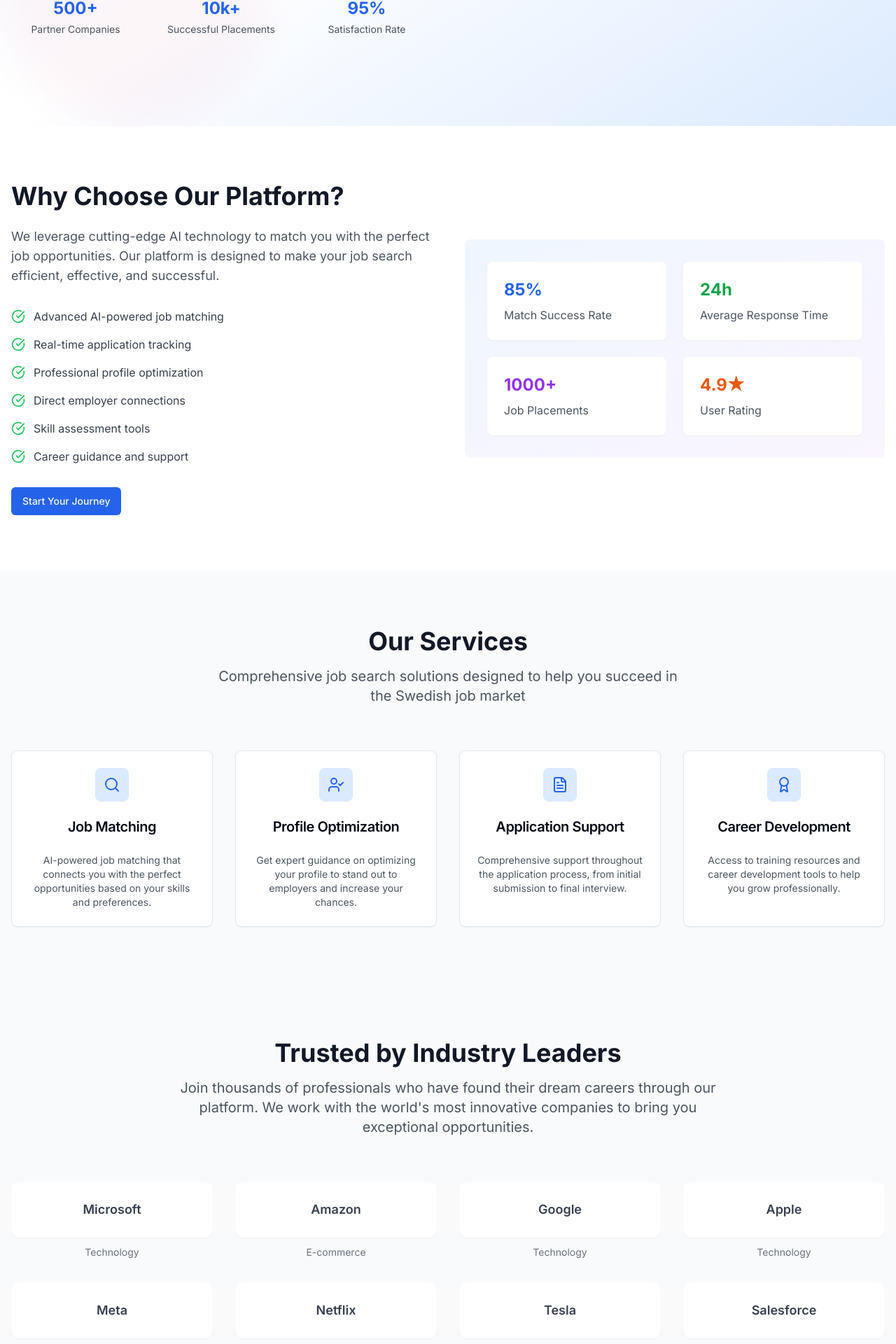
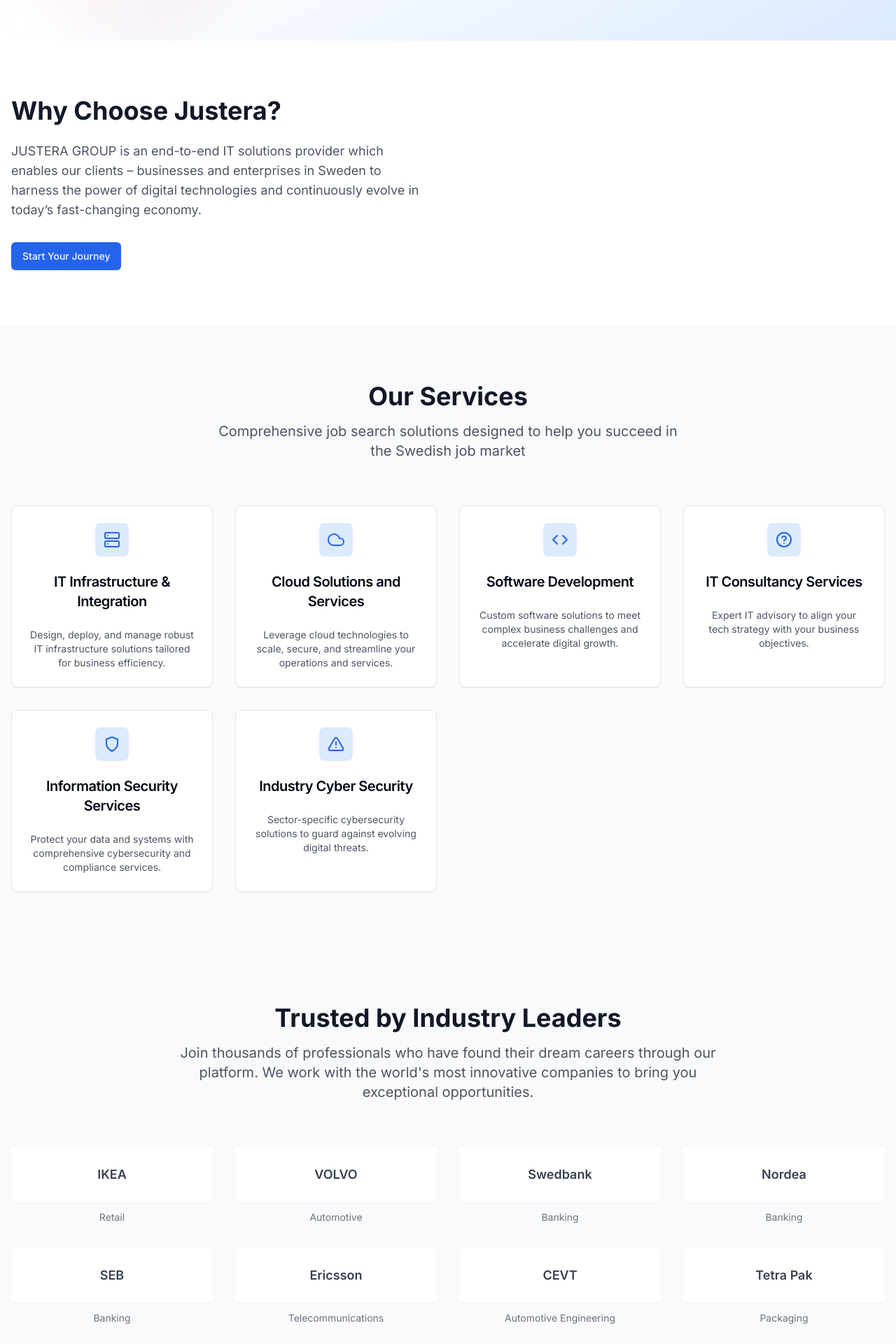
Before and after one commit to siddu666/job-flow-applicant-view, a Next.js app: page / in a window 1280 px wide. Shown: the part 732-2652 px from the top of the page at 70% size. Built offline with nearby package versions, Linux system fonts and the light colour scheme.

Commit message:
fix the hardcoded text data

```diff
--- a/package.json
+++ b/package.json
@@ -52,6 +52,7 @@
     "react": "^18.3.1",
     "react-day-picker": "^8.10.1",
     "react-dom": "^18.3.1",
+    "react-feather": "^2.0.10",
     "react-hook-form": "^7.53.0",
     "react-resizable-panels": "^2.1.3",
     "recharts": "^2.12.7",
--- a/src/components/layout/navigation.tsx
+++ b/src/components/layout/navigation.tsx
@@ -37,7 +37,7 @@ export function Navigation() {
                 Justera Group
               </div>
               <div className="text-sm text-gray-600 font-medium">
-                Career Platform
+                Rasing Arc
               </div>
             </div>
           </Link>
--- a/src/components/sections/about-section.tsx
+++ b/src/components/sections/about-section.tsx
@@ -6,13 +6,9 @@ import { CheckCircle } from 'lucide-react'
 import Link from 'next/link'
 
 export function AboutSection() {
-  const features = [
-    'Advanced AI-powered job matching',
-    'Real-time application tracking',
-    'Professional profile optimization',
-    'Direct employer connections',
-    'Skill assessment tools',
-    'Career guidance and support'
+  const features: string[] = [
+    //'Professional profile optimization',
+    //'Career guidance and support'
   ]
 
   return (
@@ -21,11 +17,10 @@ export function AboutSection() {
         <div className="grid grid-cols-1 lg:grid-cols-2 gap-12 items-center">
           <div>
             <h2 className="text-4xl font-bold text-gray-900 mb-6">
-              Why Choose Our Platform?
+              Why Choose Justera?
             </h2>
             <p className="text-lg text-gray-600 mb-8">
-              We leverage cutting-edge AI technology to match you with the perfect job opportunities.
-              Our platform is designed to make your job search efficient, effective, and successful.
+              JUSTERA GROUP is an end-to-end IT solutions provider which enables our clients – businesses and enterprises in Sweden to harness the power of digital technologies and continuously evolve in today’s fast-changing economy.
             </p>
 
             <div className="space-y-4 mb-8">
@@ -44,28 +39,6 @@ export function AboutSection() {
             </Link>
           </div>
 
-          <div className="relative">
-            <div className="bg-gradient-to-br from-blue-50 to-purple-50 rounded-lg p-8">
-              <div className="grid grid-cols-2 gap-6">
-                <div className="bg-white rounded-lg p-6 shadow-sm">
-                  <h3 className="text-2xl font-bold text-blue-600 mb-2">85%</h3>
-                  <p className="text-gray-600">Match Success Rate</p>
-                </div>
-                <div className="bg-white rounded-lg p-6 shadow-sm">
-                  <h3 className="text-2xl font-bold text-green-600 mb-2">24h</h3>
-                  <p className="text-gray-600">Average Response Time</p>
-                </div>
-                <div className="bg-white rounded-lg p-6 shadow-sm">
-                  <h3 className="text-2xl font-bold text-purple-600 mb-2">1000+</h3>
-                  <p className="text-gray-600">Job Placements</p>
-                </div>
-                <div className="bg-white rounded-lg p-6 shadow-sm">
-                  <h3 className="text-2xl font-bold text-orange-600 mb-2">4.9★</h3>
-                  <p className="text-gray-600">User Rating</p>
-                </div>
-              </div>
-            </div>
-          </div>
         </div>
       </div>
     </section>
--- a/src/components/sections/clients-section.tsx
+++ b/src/components/sections/clients-section.tsx
@@ -1,15 +1,15 @@
 
 export function ClientsSection() {
   const partners = [
-    { name: 'Microsoft', category: 'Technology' },
-    { name: 'Amazon', category: 'E-commerce' },
-    { name: 'Google', category: 'Technology' },
-    { name: 'Apple', category: 'Technology' },
-    { name: 'Meta', category: 'Social Media' },
-    { name: 'Netflix', category: 'Entertainment' },
-    { name: 'Tesla', category: 'Automotive' },
-    { name: 'Salesforce', category: 'CRM' }
-  ]
+    { name: 'IKEA', category: 'Retail' },
+    { name: 'VOLVO', category: 'Automotive' },
+    { name: 'Swedbank', category: 'Banking' },
+    { name: 'Nordea', category: 'Banking' },
+    { name: 'SEB', category: 'Banking' },
+    { name: 'Ericsson', category: 'Telecommunications' },
+    { name: 'CEVT', category: 'Automotive Engineering' },
+    { name: 'Tetra Pak', category: 'Packaging' }
+  ];
 
   return (
     <section className="py-20 bg-gray-50">
@@ -33,20 +33,6 @@ export function ClientsSection() {
           ))}
         </div>
 
-        <div className="bg-white rounded-2xl shadow-lg p-8 max-w-4xl mx-auto">
-          <div className="grid grid-cols-1 md:grid-cols-3 gap-8 text-center">
-            <div>
-              <div className="text-3xl font-bold text-blue-600 mb-2">10,000+</div>
-              <div className="text-gray-600">Successful Placements</div>
-            </div>
-            <div>
-              <div className="text-3xl font-bold text-blue-600 mb-2">500+</div>
-              <div className="text-gray-600">Partner Companies</div>
-            </div>
-            <div className="text-3xl font-bold text-blue-600 mb-2">95%</div>
-            <div className="text-gray-600">Client Satisfaction</div>
-          </div>
-        </div>
       </div>
     </section>
   )
--- a/src/components/sections/contact-section.tsx
+++ b/src/components/sections/contact-section.tsx
@@ -26,11 +26,11 @@ export function ContactSection() {
               <div className="space-y-4">
                 <div className="flex items-center">
                   <Mail className="h-5 w-5 text-blue-600 mr-3" />
-                  <span className="text-gray-700">support@jobflow.se</span>
+                  <span className="text-gray-700">hrteam@justeragroup.com</span>
                 </div>
                 <div className="flex items-center">
                   <Phone className="h-5 w-5 text-blue-600 mr-3" />
-                  <span className="text-gray-700">+46 8 123 456 78</span>
+                  <span className="text-gray-700">+46769624470</span>
                 </div>
                 <div className="flex items-center">
                   <MapPin className="h-5 w-5 text-blue-600 mr-3" />
@@ -42,15 +42,14 @@ export function ContactSection() {
             <div>
               <h4 className="text-lg font-semibold text-gray-900 mb-4">Office Hours</h4>
               <div className="space-y-2 text-gray-600">
-                <p>Monday - Friday: 9:00 AM - 6:00 PM</p>
-                <p>Saturday: 10:00 AM - 4:00 PM</p>
+                <p>Monday - Friday: 8:00 AM - 5:00 PM</p>
                 <p>Sunday: Closed</p>
               </div>
             </div>
           </div>
 
           {/* Contact Form */}
-          <Card>
+          {/* <Card>
             <CardHeader>
               <CardTitle>Send us a Message</CardTitle>
             </CardHeader>
@@ -85,7 +84,7 @@ export function ContactSection() {
                 Send Message
               </Button>
             </CardContent>
-          </Card>
+          </Card>*/}
         </div>
       </div>
     </section>
--- a/src/components/sections/hero-section.tsx
+++ b/src/components/sections/hero-section.tsx
@@ -32,8 +32,7 @@ export function HeroSection() {
             </h1>
 
             <p className="text-xl text-gray-600 mb-8 max-w-2xl leading-relaxed">
-              Connect with world-class opportunities through our executive search and professional
-              recruitment platform. Your next career milestone starts here.
+              Connect with world-class opportunities. Your next career milestone starts here.
             </p>
 
             <div className="flex flex-col sm:flex-row gap-4 mb-12">
@@ -55,22 +54,6 @@ export function HeroSection() {
                   Browse Opportunities
                 </Button>
               </Link>
-            </div>
-
-            {/* Stats */}
-            <div className="grid grid-cols-3 gap-6 pt-8 border-t border-gray-200">
-              <div className="text-center">
-                <div className="text-2xl font-bold text-blue-600 mb-1">500+</div>
-                <div className="text-sm text-gray-600">Partner Companies</div>
-              </div>
-              <div className="text-center">
-                <div className="text-2xl font-bold text-blue-600 mb-1">10k+</div>
-                <div className="text-sm text-gray-600">Successful Placements</div>
-              </div>
-              <div className="text-center">
-                <div className="text-2xl font-bold text-blue-600 mb-1">95%</div>
-                <div className="text-sm text-gray-600">Satisfaction Rate</div>
-              </div>
             </div>
           </div>
 
--- a/src/components/sections/services-section.tsx
+++ b/src/components/sections/services-section.tsx
@@ -2,31 +2,49 @@
 'use client'
 
 import { Card, CardContent, CardDescription, CardHeader, CardTitle } from '@/components/ui/card'
-import { Search, UserCheck, FileText, Award } from 'lucide-react'
+import {
+  Server,          // for Infrastructure
+  Cloud,           // for Cloud Services
+  Code,            // for Software Development
+  HelpCircle,      // for IT Consultancy
+  Shield,          // for Info Security
+  AlertTriangle    // for Cybersecurity
+} from 'react-feather';
 
 export function ServicesSection() {
+
   const services = [
     {
-      icon: Search,
-      title: 'Job Matching',
-      description: 'AI-powered job matching that connects you with the perfect opportunities based on your skills and preferences.'
+      icon: Server,
+      title: 'IT Infrastructure & Integration',
+      description: 'Design, deploy, and manage robust IT infrastructure solutions tailored for business efficiency.'
     },
     {
-      icon: UserCheck,
-      title: 'Profile Optimization',
-      description: 'Get expert guidance on optimizing your profile to stand out to employers and increase your chances.'
+      icon: Cloud,
+      title: 'Cloud Solutions and Services',
+      description: 'Leverage cloud technologies to scale, secure, and streamline your operations and services.'
     },
     {
-      icon: FileText,
-      title: 'Application Support',
-      description: 'Comprehensive support throughout the application process, from initial submission to final interview.'
+      icon: Code,
+      title: 'Software Development',
+      description: 'Custom software solutions to meet complex business challenges and accelerate digital growth.'
     },
     {
-      icon: Award,
-      title: 'Career Development',
-      description: 'Access to training resources and career development tools to help you grow professionally.'
+      icon: HelpCircle,
+      title: 'IT Consultancy Services',
+      description: 'Expert IT advisory to align your tech strategy with your business objectives.'
+    },
+    {
+      icon: Shield,
+      title: 'Information Security Services',
+      description: 'Protect your data and systems with comprehensive cybersecurity and compliance services.'
+    },
+    {
+      icon: AlertTriangle,
+      title: 'Industry Cyber Security',
+      description: 'Sector-specific cybersecurity solutions to guard against evolving digital threats.'
     }
-  ]
+  ];
 
   return (
     <section className="py-20 bg-gray-50">
```
Also changed, not shown: 1 other file (tests, documents, lock files or other folders).
